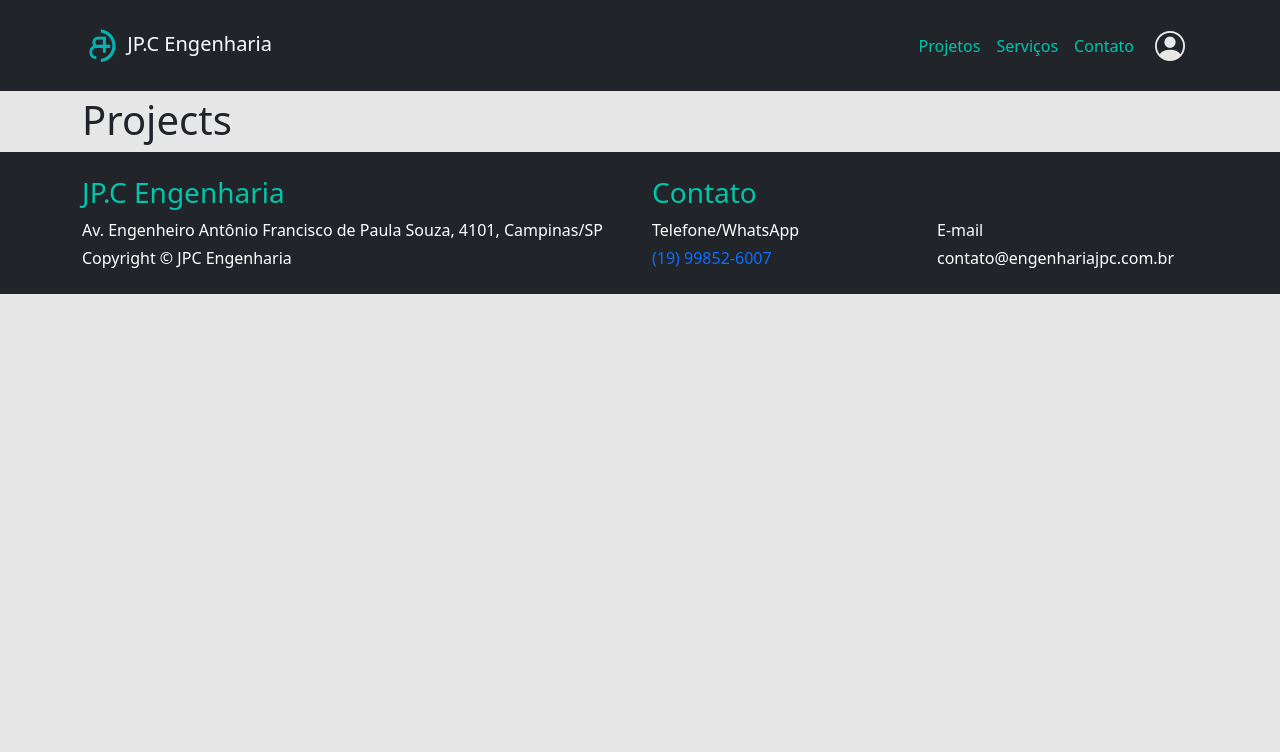
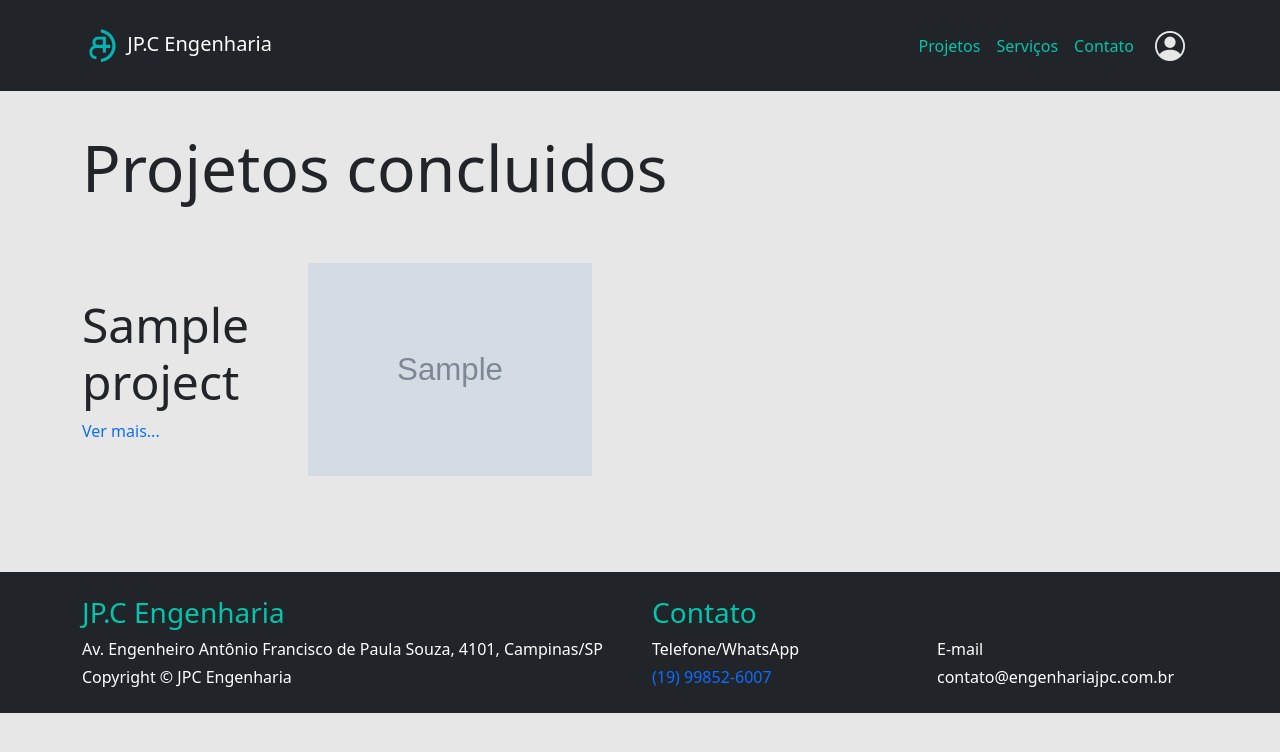
Before and after one commit to mga98/jpc-engenharia, a Django app: page /projects/all/ in a window 1280 px wide. Shown: the top 752 px of the page. Run offline with Django 4.2, Linux system fonts and the light colour scheme; tables that the repository leaves empty hold one stand-in row (values such as "Sample post"); grey boxes marked "Sample" are stand-in pictures; parts of the project's set-up code (start-up, migrations or seed data) failed here and were passed over.

Commit message:
projects form and view

```diff
--- a/projects/templates/projects/pages/projects.html
+++ b/projects/templates/projects/pages/projects.html
@@ -1,7 +1,22 @@
 {% extends 'global/base.html' %}
 
 {% block content %}
-    <div class="container">
-        <h1 class="mt-5 pt-5">Projects</h1>
+    <div class="container py-5 case">
+        <h2 class="display-3">Projetos concluidos</h2>
+            <div class="row align-items-center py-5">
+                {% for project in projects %}
+                    <div class="col-md-6">
+                        <div class="row align-items-center">
+                            <div class="col-4">
+                                <h3 class="display-5">{{ project.title }}</h3>
+                                <a class="text-center" href="">Ver mais...</a>
+                            </div>
+                            <div class="col-8 px-5">
+                                <img class="img-fluid" src="{{ project.thumbnail.url }}" alt="">
+                            </div>
+                        </div>
+                    </div>
+                {% endfor %}
+            </div>
     </div>
 {% endblock content %}
--- a/projects/views.py
+++ b/projects/views.py
@@ -1,4 +1,10 @@
-from django.shortcuts import render
+# flake8: noqa
+
+from django.shortcuts import render, redirect
+from django.urls import reverse
+
+from .forms import ProjectForm, PicturesForm
+from .models import Project, Pictures
 
 
 def home(request):
@@ -6,4 +12,39 @@ def home(request):
 
 
 def projects_view(request):
-    return render(request, 'projects/pages/projects.html')
+    projects = Project.objects.all().order_by('-id')
+
+    return render(
+        request, 'projects/pages/projects.html',
+        context={
+            'projects': projects,
+        }
+    )
+
+
+# def projects_add(request):
+#     project_form = ProjectForm()
+#     pictures_form = PicturesForm()
+
+#     if request.method == 'POST':
+#         project_form = ProjectForm(request.POST, request.FILES)
+#         pictures_form = PicturesForm(request.POST, request.FILES)
+
+#         images = request.FILES.getList('image')
+
+#         if project_form.is_valid() and pictures_form.is_valid():
+#             title = project_form.cleaned_data['title']
+
+#             project = Project.objects.create(
+#                 title=title,
+#                 author=request.user,
+#                 status=True,
+#             )
+
+#             for i in images:
+#                 Pictures.objects.create(
+#                     project=project,
+#                     image=i,
+#                 )
+
+#             return redirect(reverse('projects:home'))
```
Also changed, not shown: projects/forms.py (added, +21 -0 lines), projects/templates/projects/pages/project_detail.html (added, +12 -0 lines).
